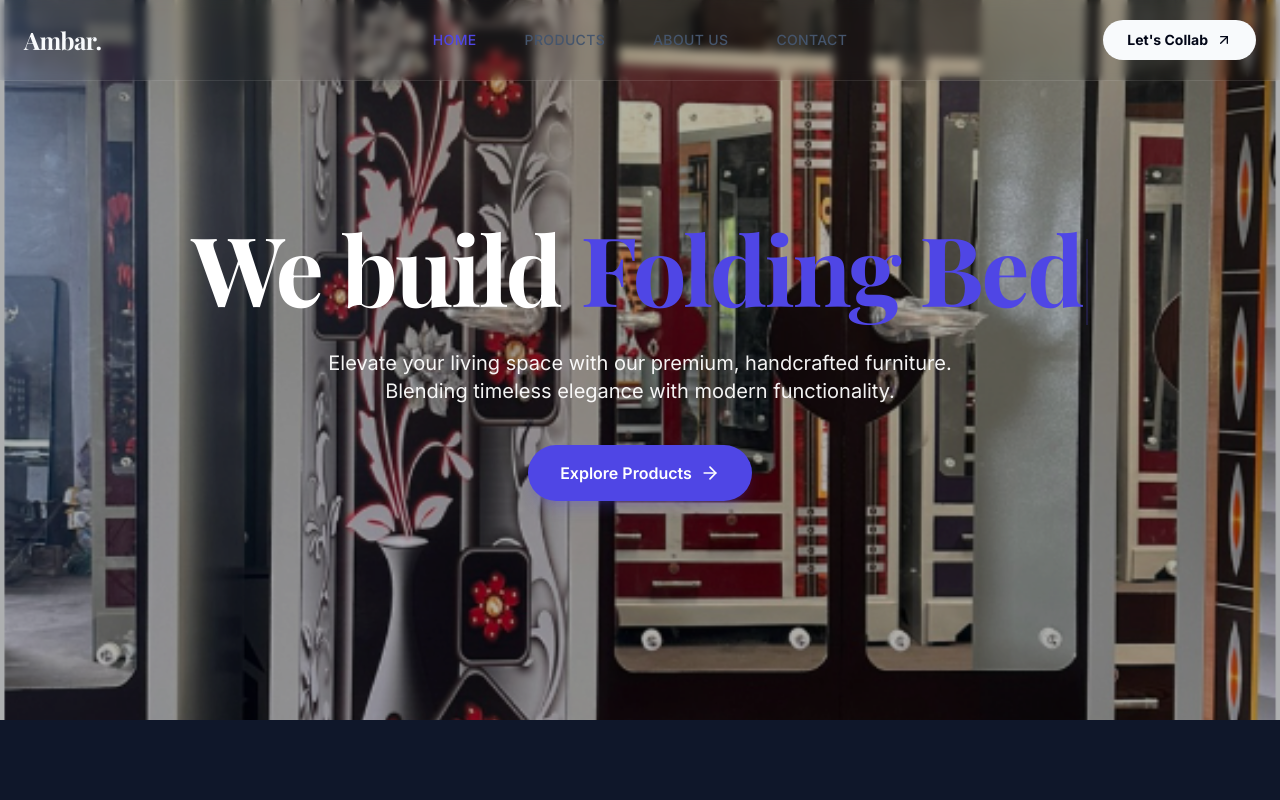
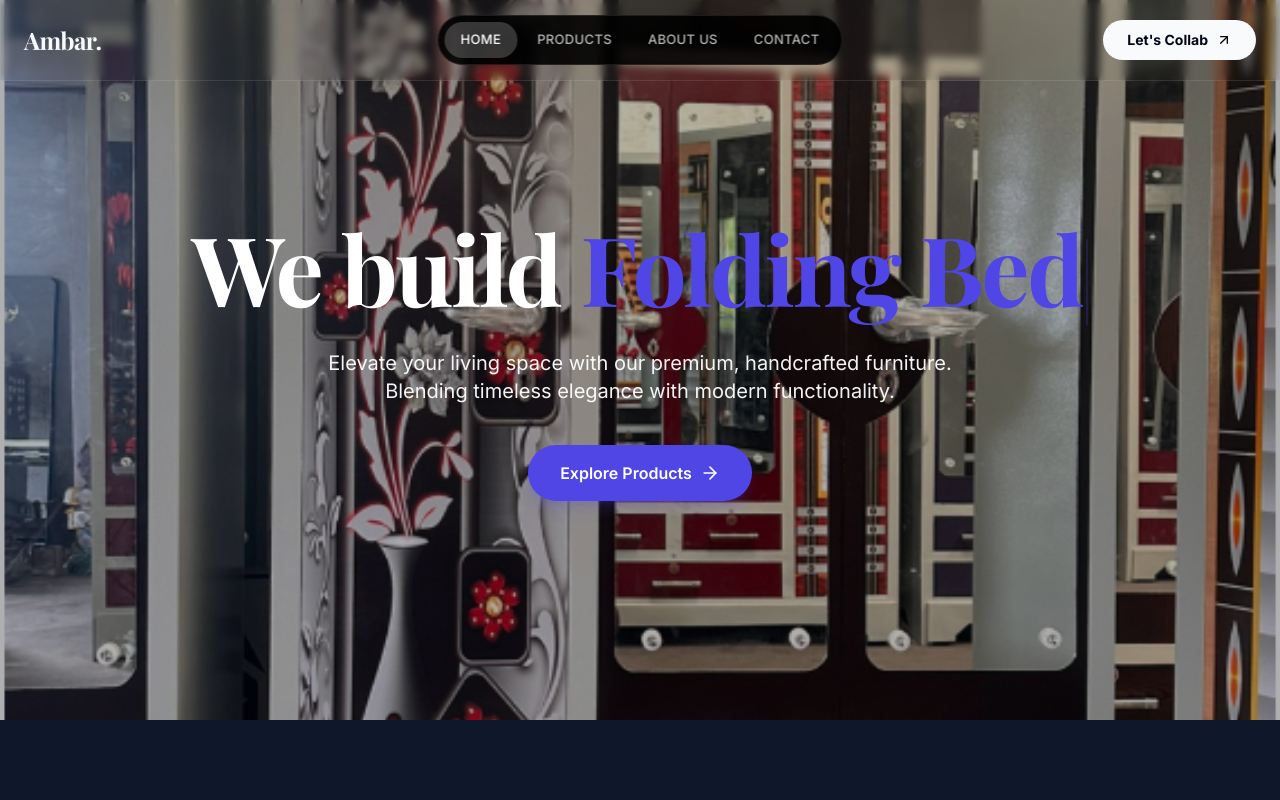
Before and after one commit to Nazil1712/ambar-furniture, a Next.js app: page / in a window 1280 px wide. Shown: the top 800 px of the page. Built offline with nearby package versions, Linux system fonts and the light colour scheme; a web font is replaced by a local one.

Commit message:
Navbar updated

```diff
--- a/components/Navbar.tsx
+++ b/components/Navbar.tsx
@@ -45,16 +45,16 @@ export default function Navbar() {
         </Link>
 
         {/* Center: Desktop Navigation */}
-        <nav className="hidden md:flex items-center gap-12 absolute left-1/2 -translate-x-1/2">
+        <nav className="hidden md:flex items-center gap-1 bg-black/90 dark:bg-black/80 backdrop-blur-md px-1.5 py-1.5 rounded-full border border-white/10 absolute left-1/2 -translate-x-1/2">
           {navLinks.map((link) => (
             <Link
               key={link.name}
               href={link.href}
               className={clsx(
-                "text-sm font-medium tracking-wide transition-all duration-200 hover:text-primary dark:hover:text-primary-light uppercase",
+                "text-[13px] font-medium tracking-wide transition-all duration-200 uppercase px-4 py-2 rounded-full",
                 pathname === link.href
-                  ? "text-primary dark:text-primary-light"
-                  : "text-slate-600 dark:text-slate-400",
+                  ? "bg-white/20 text-white"
+                  : "text-white/70 hover:text-white hover:bg-white/10",
               )}
             >
               {link.name}
```
